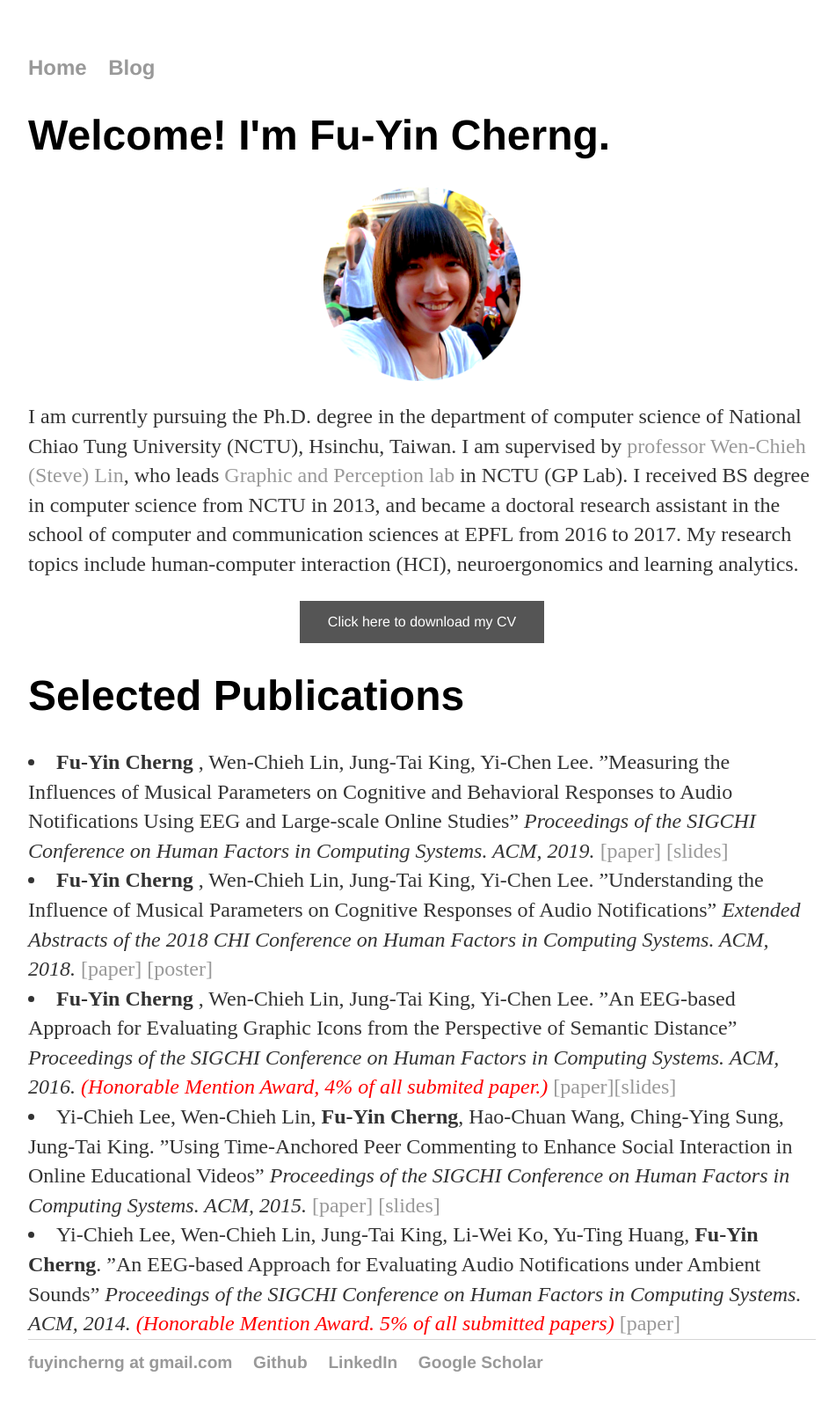
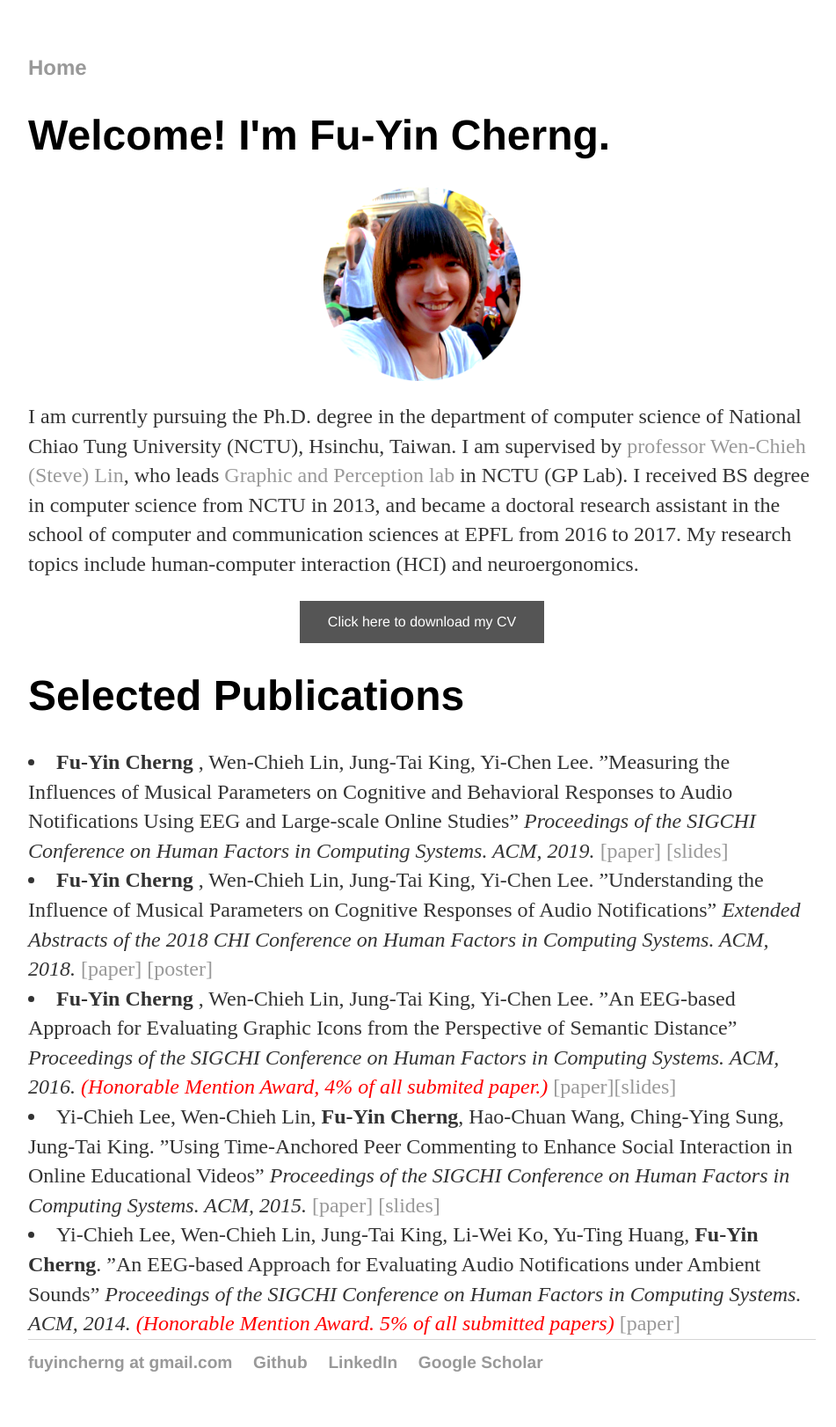
Before and after one commit to FuyinCherng/FuyinCherng.github.io, a Jekyll site: the page built from index.html, in a window 1280 px wide. Shown: the whole page at 88% size, without its empty margins (160-1111 px from the left). Built offline with Jekyll 4.4.1, drawn with Linux system fonts in a browser that asks for light colours.

Commit message:
remove blog

```diff
--- a/_layouts/default.html
+++ b/_layouts/default.html
@@ -11,7 +11,7 @@
 	        		<li><a href="/">Home</a></li>
 		        	<!-- <li><a href="/about">Projects</a></li> -->
 	        		<!-- <li><a href="/cv">CV</a></li> -->
-	        		<li><a href="/blog">Blog</a></li>
+	        		<!-- <li><a href="/blog">Blog</a></li> -->
 	    		</ul>
 			</nav>
 			<div class="container">
--- a/index.html
+++ b/index.html
@@ -14,7 +14,7 @@ title: Fu-Yin Cherng
 
 	<p style="text-align:center"><img style="width:25%;height:25%;" src="/cv/profile.png" alt="profile pictur" class="center"></p>
 
-	<p>I am currently pursuing the Ph.D. degree in the department of computer science of National Chiao Tung University (NCTU), Hsinchu, Taiwan. I am supervised by <a href="https://gpl.cs.nctu.edu.tw/Steve-Lin/" target="_blannk">professor Wen-Chieh (Steve) Lin</a>, who leads <a href="https://gpl.cs.nctu.edu.tw/" target="_blannk">Graphic and Perception lab</a> in NCTU (GP Lab). I received BS degree in computer science from NCTU in 2013, and became a doctoral research assistant in the school of computer and communication sciences at EPFL from 2016 to 2017. My research topics include human-computer interaction (HCI), neuroergonomics and learning analytics. </p>
+	<p>I am currently pursuing the Ph.D. degree in the department of computer science of National Chiao Tung University (NCTU), Hsinchu, Taiwan. I am supervised by <a href="https://gpl.cs.nctu.edu.tw/Steve-Lin/" target="_blannk">professor Wen-Chieh (Steve) Lin</a>, who leads <a href="https://gpl.cs.nctu.edu.tw/" target="_blannk">Graphic and Perception lab</a> in NCTU (GP Lab). I received BS degree in computer science from NCTU in 2013, and became a doctoral research assistant in the school of computer and communication sciences at EPFL from 2016 to 2017. My research topics include human-computer interaction (HCI) and neuroergonomics. </p>
 
 	<!-- <h1>Curriculum Vitae</h1> -->
 
```
